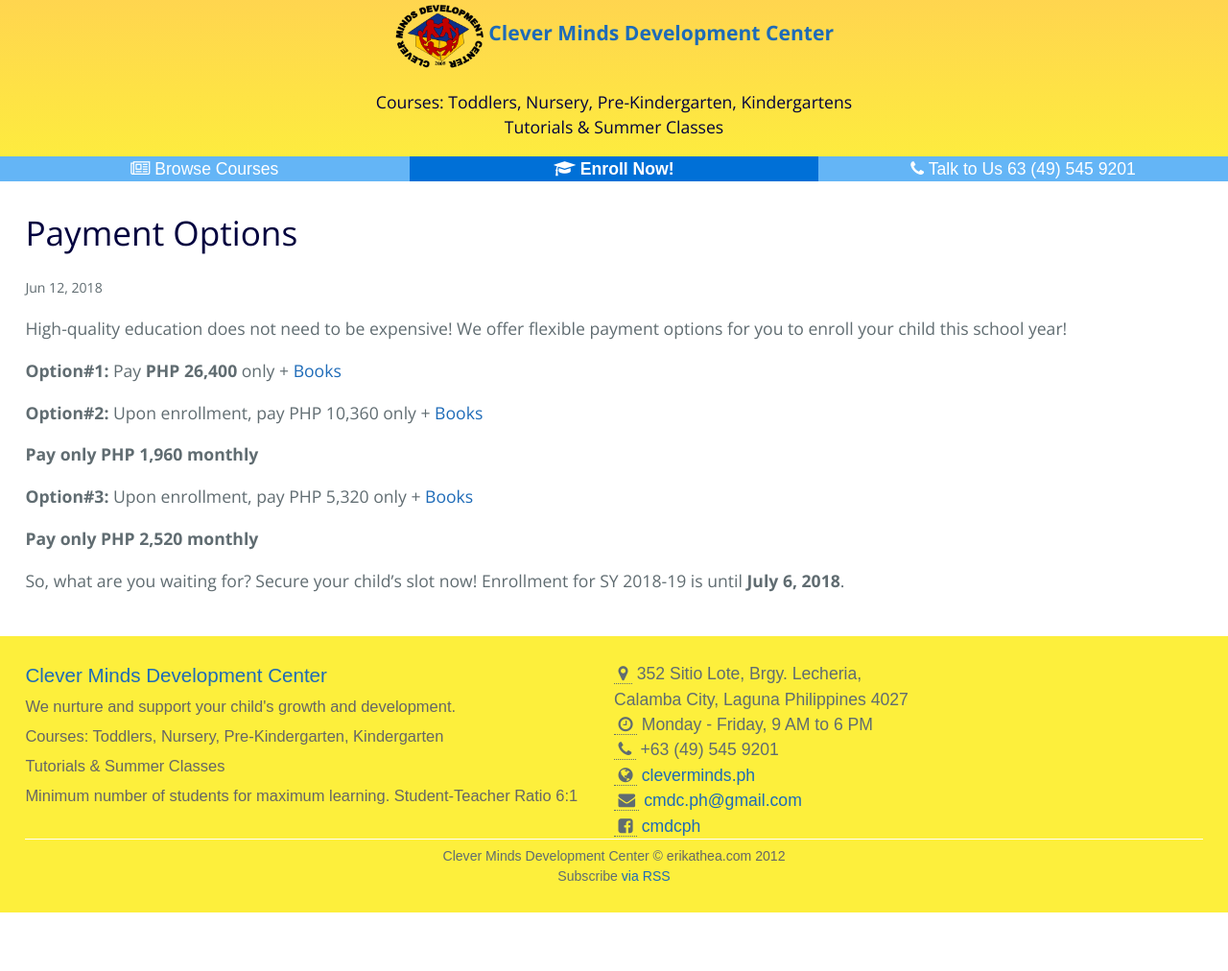
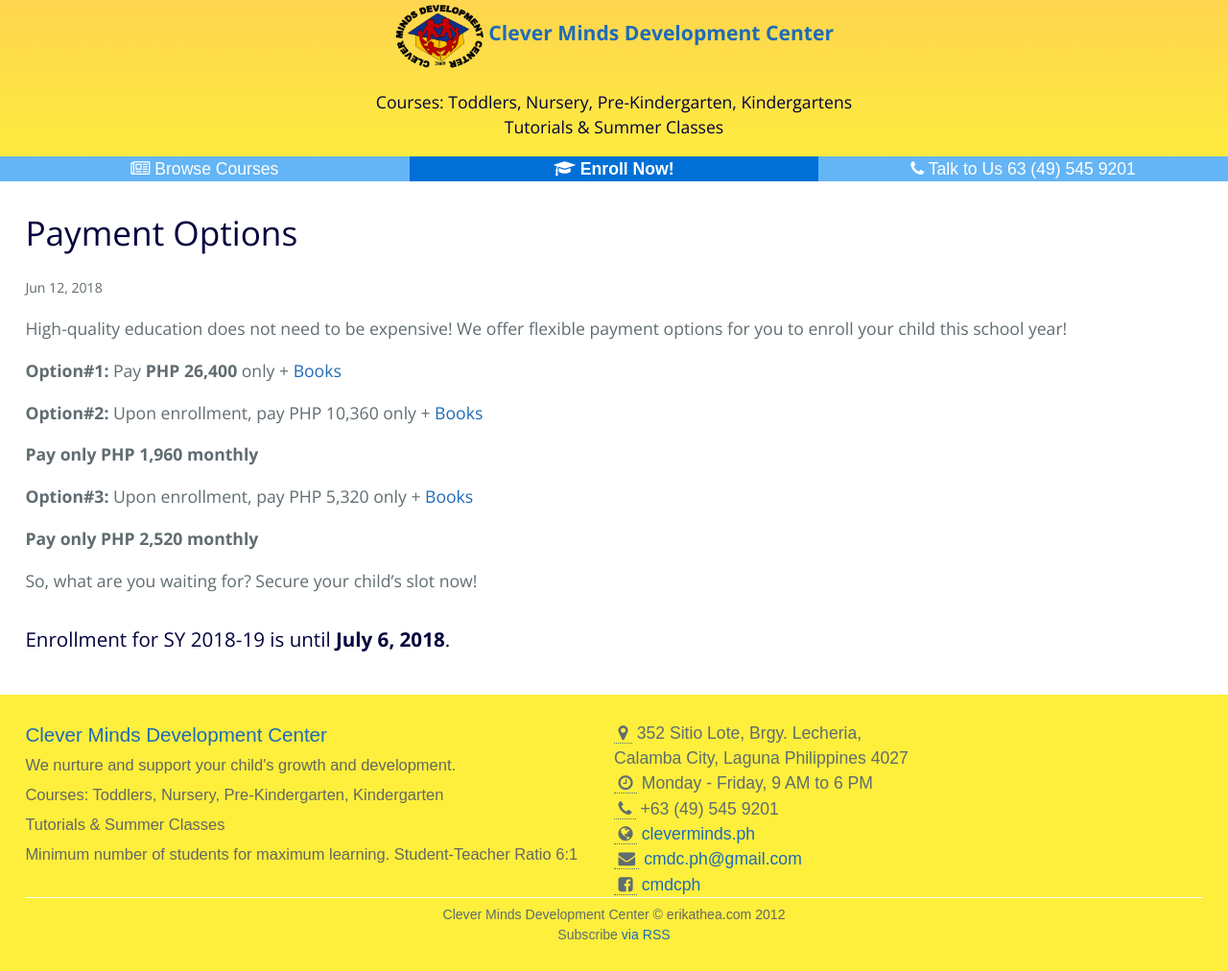
Before and after one commit to cmdcph/cmdcph.github.io, a Jekyll site: the page built from _posts/2018-06-12-payment-options.markdown, in a window 1280 px wide. Shown: the whole page at 96% size. Built offline with Jekyll 4.4.1, drawn with Linux system fonts in a browser that asks for light colours; our own code applies the rules of GitHub Pages for plain Markdown files; before the commit the page ends 951 px from its top, so only the background shows below that.

```diff
--- a/_posts/2018-06-12-payment-options.markdown
+++ b/_posts/2018-06-12-payment-options.markdown
@@ -17,4 +17,6 @@ __Option#3:__ Upon enrollment, pay PHP 5,320 only + [Books](http://cleverminds.p
 __Pay only PHP 2,520 monthly__
 
 
-So, what are you waiting for? Secure your child's slot now! Enrollment for SY 2018-19 is until __July 6, 2018__.
+So, what are you waiting for? Secure your child's slot now!
+
+### Enrollment for SY 2018-19 is until __July 6, 2018__.
```
